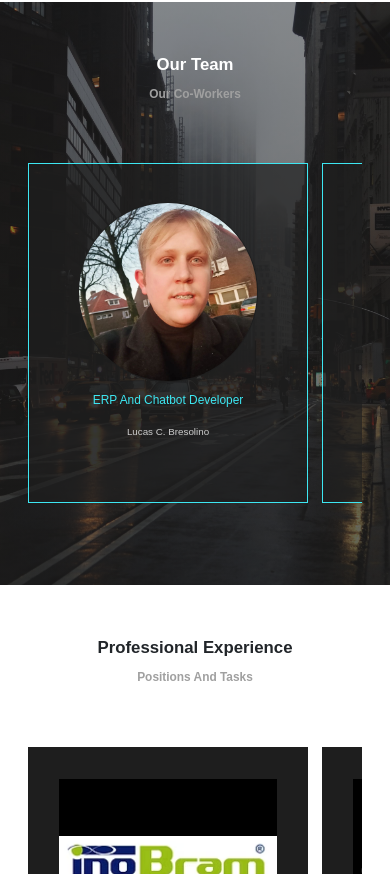
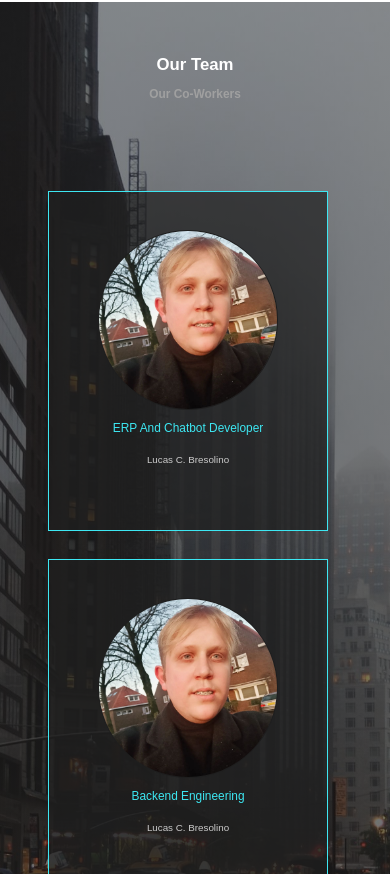
Before and after one commit to TryHardLearning/archsoftware-ai, a React (Vite) app: page / in a window 390 px wide. Shown: the part 8010-8884 px from the top of the page. Built offline with nearby package versions, Linux system fonts and the light colour scheme.

Commit message:
feat: mobile vision

```diff
--- a/src/page-components/OurTeam.jsx
+++ b/src/page-components/OurTeam.jsx
@@ -44,12 +44,22 @@ export default function OurTeam() {
         width: 400vw;
         height: 100%;
         transition: 2s;
+        @media (max-width: 600px) {
+            width: 100%;
+            display: flex;
+            justify-content: center;
+            align-items: center;
+            flex-direction: column;
+        }
     `
     const Slide = styled.div`
         width: 280px;
         height: 340px;
         display: inline-block;
         margin-right: 2rem;
+        @media (max-width: 600px) {
+          margin-top: 4rem;
+        }
     `
     const SlideArea = styled.div`
         height: 100%;
```
